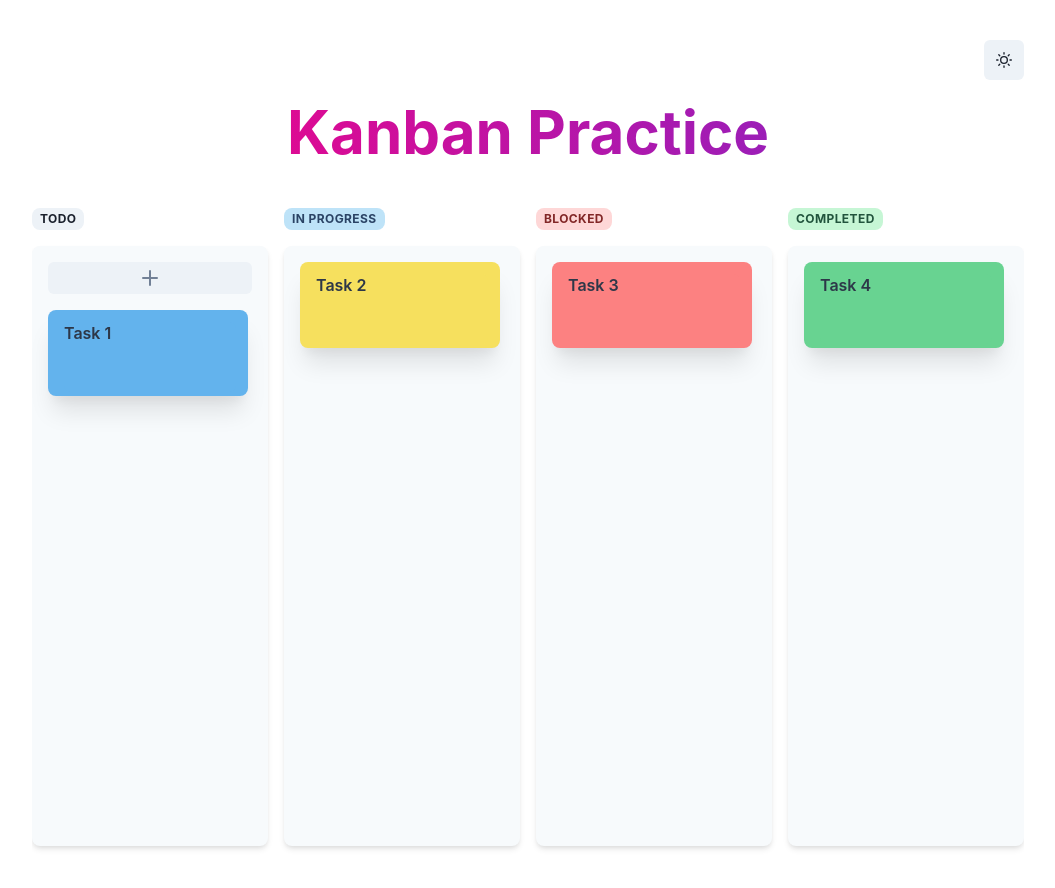
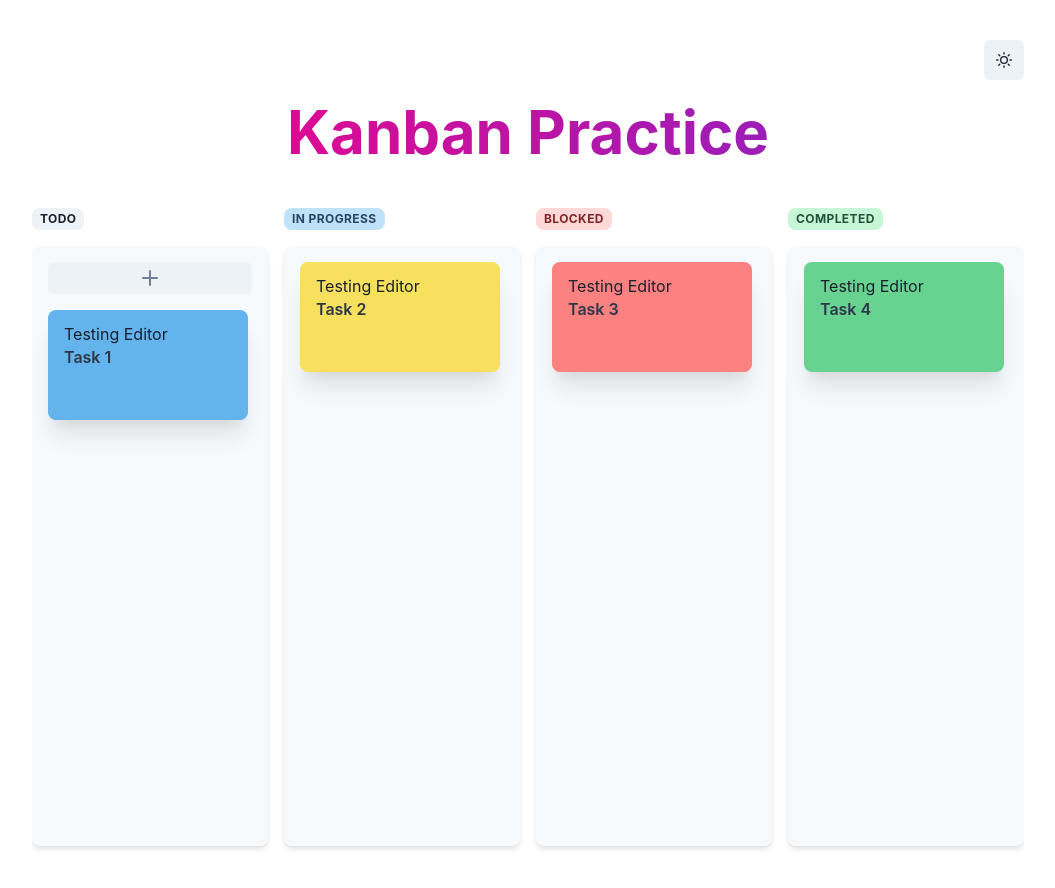
Before and after one commit to pakerchang/kanban, a React (Vite) app: page / in a window 1280 px wide. Shown: the top 888 px of the page, without its empty margins (112-1167 px from the left). Built offline with nearby package versions, Linux system fonts and the light colour scheme.

Commit message:
feat(Components): add Tiptap, shut down eslint error of react jsx scope.

```diff
--- a/package.json
+++ b/package.json
@@ -15,6 +15,9 @@
     "@chakra-ui/system": "^2.5.1",
     "@emotion/react": "^11.10.6",
     "@emotion/styled": "^11.10.6",
+    "@tiptap/pm": "^2.0.1",
+    "@tiptap/react": "^2.0.1",
+    "@tiptap/starter-kit": "^2.0.1",
     "framer-motion": "^10.3.1",
     "react": "^18.2.0",
     "react-dnd": "^16.0.1",
--- a/src/App.tsx
+++ b/src/App.tsx
@@ -1,4 +1,3 @@
-import React from "react";
 import PublicLayout from "./layouts/PublicLayout";
 import Header from "./components/header";
 import Kanban from "./components/kanban";
--- a/src/components/DarkModeSwitch/index.tsx
+++ b/src/components/DarkModeSwitch/index.tsx
@@ -1,6 +1,6 @@
+import React from "react";
 import { IconButton, useColorMode } from "@chakra-ui/react";
 import { MoonIcon, SunIcon } from "@chakra-ui/icons";
-import React from "react";
 
 function DarkModeIconSwitch({
   ...rest
--- /dev/null
+++ b/src/components/Editor/index.tsx
@@ -0,0 +1,12 @@
+import { useEditor, EditorContent } from "@tiptap/react";
+import StarterKit from "@tiptap/starter-kit";
+
+function Editor() {
+  const editor = useEditor({
+    extensions: [StarterKit],
+    content: "<h1>Testing Editor</h1>",
+  });
+  return <EditorContent editor={editor} />;
+}
+
+export default Editor;
--- a/src/components/header/index.tsx
+++ b/src/components/header/index.tsx
@@ -1,4 +1,3 @@
-import React from "react";
 import { Flex, Heading } from "@chakra-ui/react";
 import DarkModeIconSwitch from "../DarkModeSwitch";
 
--- a/src/components/kanban/Column.tsx
+++ b/src/components/kanban/Column.tsx
@@ -1,4 +1,3 @@
-import React from "react";
 import { AddIcon } from "@chakra-ui/icons";
 import {
   Badge,
--- a/src/components/kanban/Task.tsx
+++ b/src/components/kanban/Task.tsx
@@ -4,6 +4,7 @@ import { Box, IconButton } from "@chakra-ui/react";
 import { TaskModel } from "../../utils/models";
 import AutoResizeTextarea from "./AutoResizeTextarea";
 import { useTaskDragAndDrop } from "../../hooks/useTaskDragAndDrop";
+import Editor from "../Editor";
 
 interface TaskProps {
   index: number;
@@ -70,6 +71,7 @@ function Task(props: TaskProps) {
         }}
         onClick={handleDeleteClick}
       />
+      <Editor />
       <AutoResizeTextarea
         value={task.title}
         onChange={handleTitleChange}
--- a/src/components/kanban/index.tsx
+++ b/src/components/kanban/index.tsx
@@ -1,4 +1,3 @@
-import React from "react";
 import { SimpleGrid } from "@chakra-ui/react";
 import { DndProvider } from "react-dnd";
 import { HTML5Backend } from "react-dnd-html5-backend";
```
Also changed, not shown: .eslintrc.cjs, 1 other file (tests, documents, lock files or other folders).
